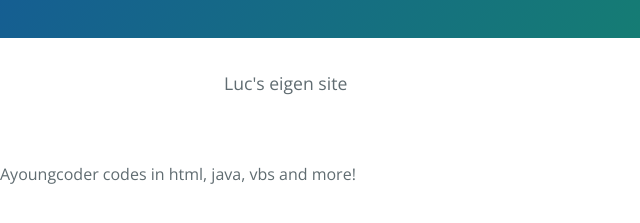
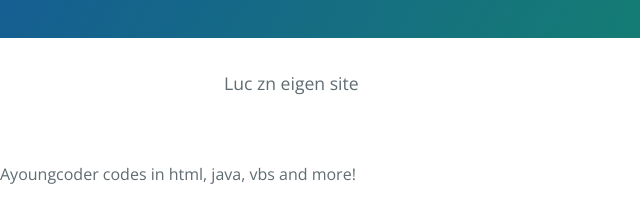
Before and after one commit to Wqrld/websitetest, a plain HTML site: page index.html in a window 1280 px wide. Shown: the part 279-502 px from the top of the page, 0-640 px from the left. Drawn offline with nearby package versions, Linux system fonts and the light colour scheme.

Commit message:
Update index.html

```diff
--- a/index.html
+++ b/index.html
@@ -16,7 +16,7 @@
     </section>
 
     <section class="main-content">
-      <p>Luc's eigen site</p>
+      <p>Luc zn  eigen site</p>
 
 
 
```
